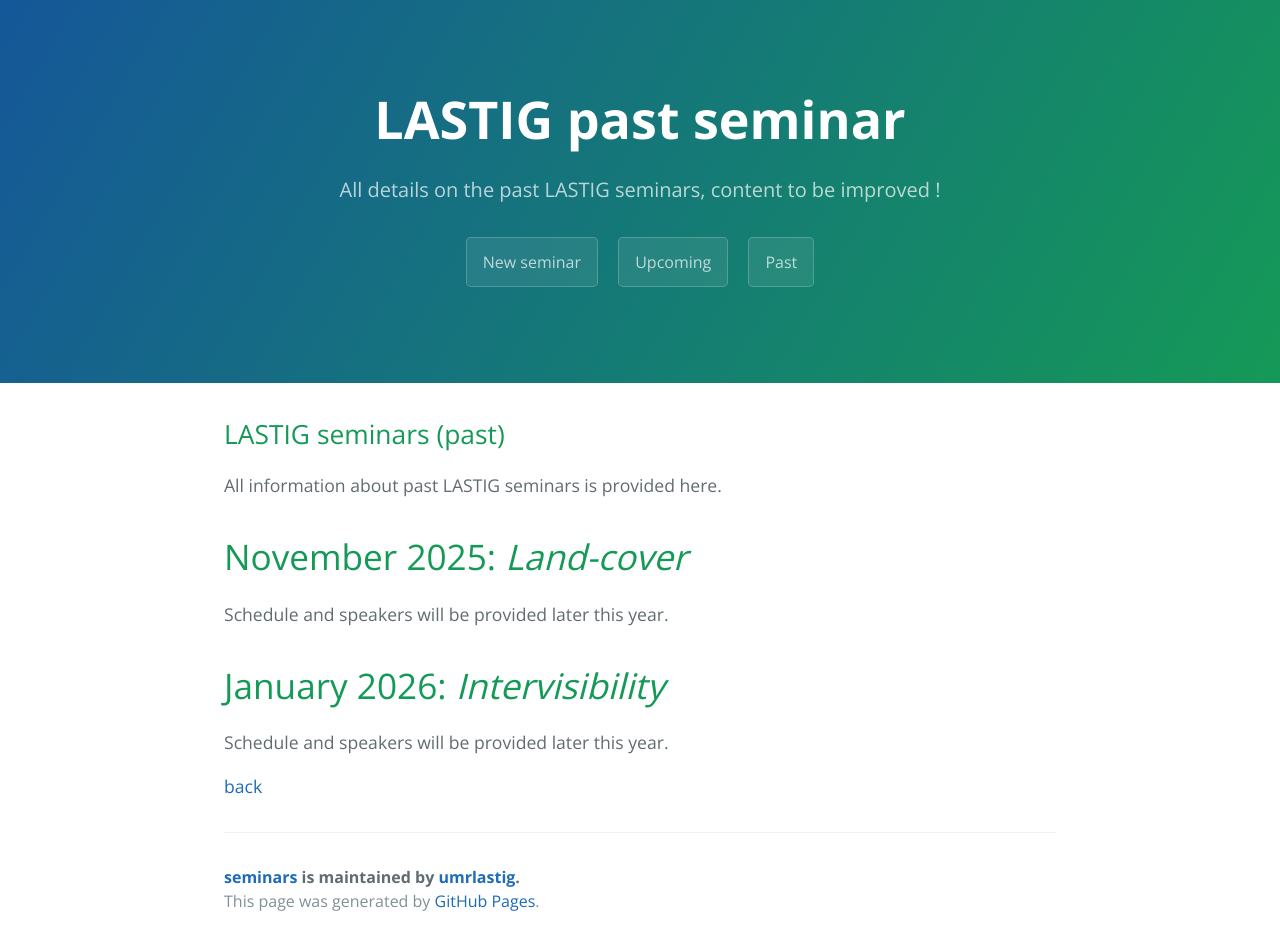
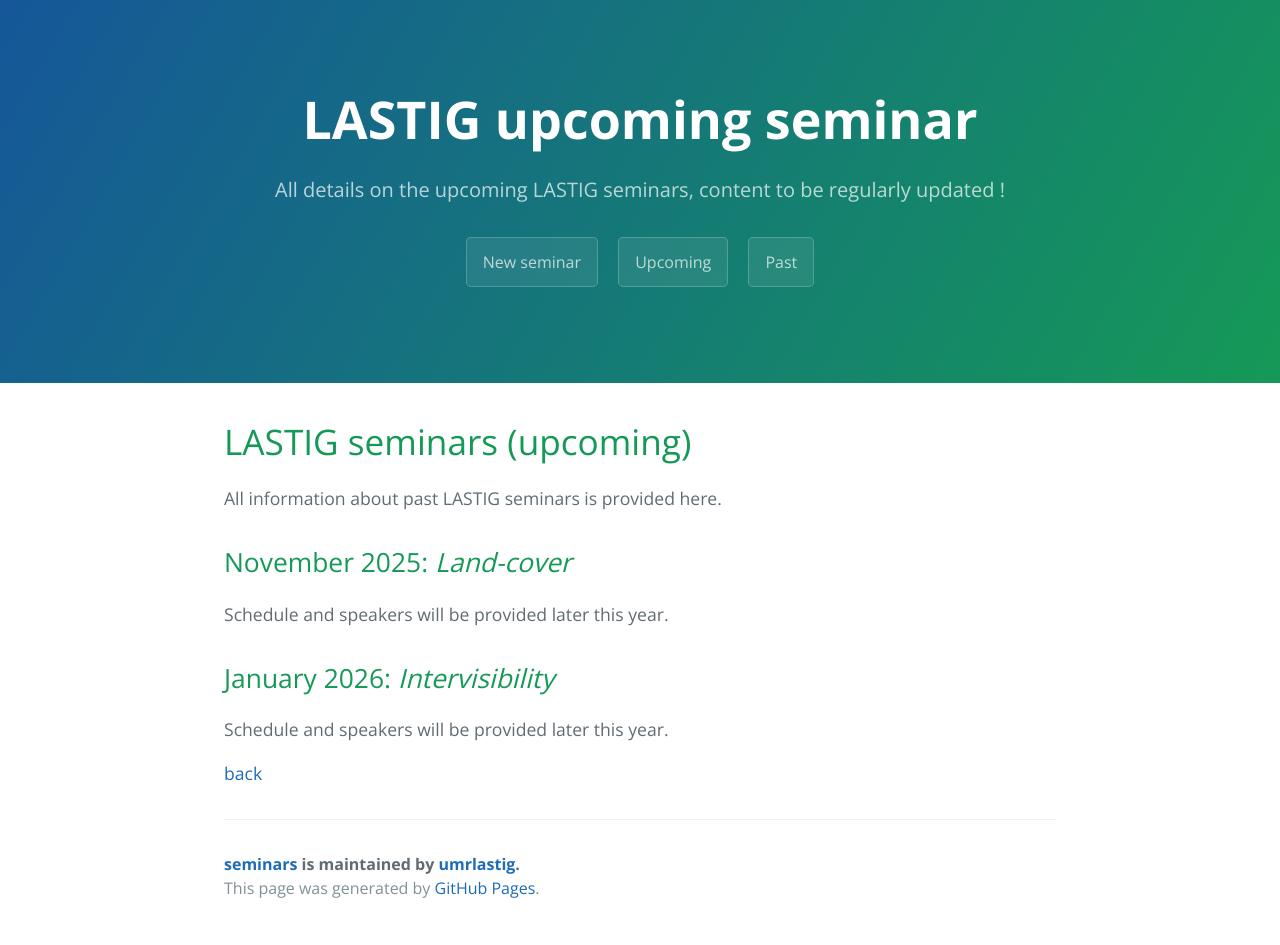
Before and after one commit to umrlastig/seminars, a Jekyll site: the page built from upcoming.md, in a window 1280 px wide. Built offline with Jekyll 4.4.1, drawn with Linux system fonts in a browser that asks for light colours.

Commit message:
Update upcoming.md

```diff
--- a/upcoming.md
+++ b/upcoming.md
@@ -1,18 +1,18 @@
 ---
 layout: default
-title: LASTIG past seminar
-description: All details on the past LASTIG seminars, content to be improved !
+title: LASTIG upcoming seminar
+description: All details on the upcoming LASTIG seminars, content to be regularly updated !
 ---
 
-## LASTIG seminars (past)
+# LASTIG seminars (upcoming)
 
 All information about past LASTIG seminars is provided here.
 
-# November 2025: _Land-cover_
+## November 2025: _Land-cover_
 
 Schedule and speakers will be provided later this year.
 
-# January 2026: _Intervisibility_
+## January 2026: _Intervisibility_
 
 Schedule and speakers will be provided later this year.
 
```
